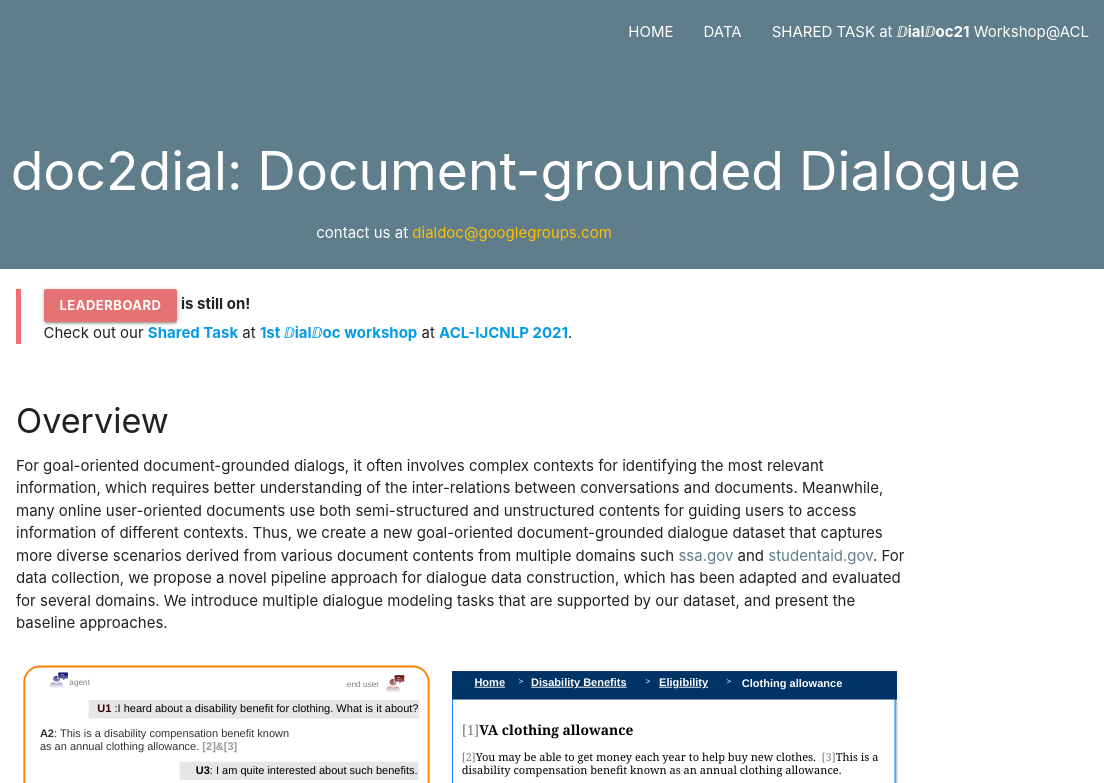
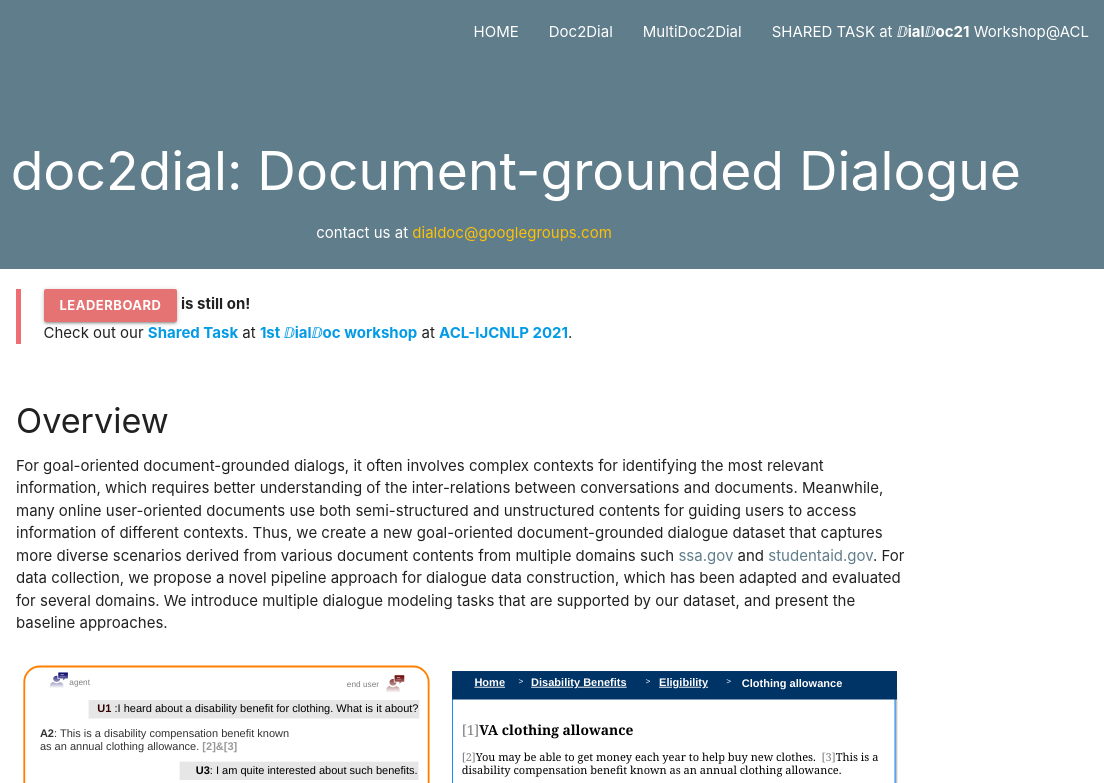
Before and after one commit to songfeng/doc2dial.github.io, a plain HTML site: page index.html in a window 1280 px wide. Shown: the top 783 px of the page, 176-1280 px from the left. Drawn offline with nearby package versions, Linux system fonts and the light colour scheme.

Commit message:
Update header.html

```diff
--- a/header.html
+++ b/header.html
@@ -10,7 +10,8 @@
       </a>
       <ul class="right hide-on-med-and-down">
         <li><a href="index.html">HOME</a></li>
-        <li><a href="data.html">DATA</a></li>
+        <li><a href="data.html">Doc2Dial</a></li>
+        <li><a href="multidoc2dial">MultiDoc2Dial</a></li>
         <li><a href="workshop2021/shared.html">SHARED TASK at <b><span>&#x2145;ial</span><span>&#x2145;oc21</span></b>
             Workshop@ACL</a></li>
       </ul>
```
